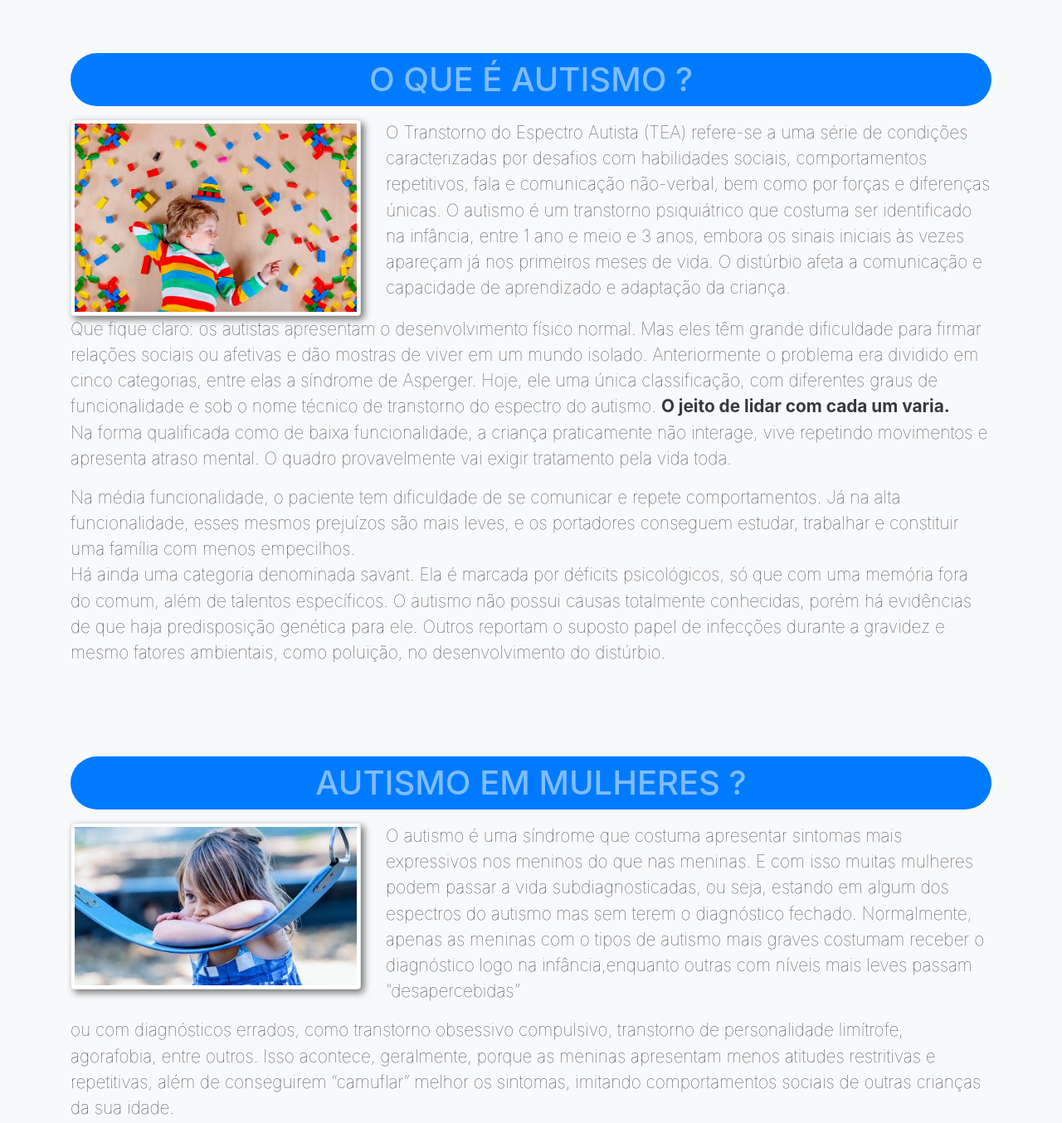
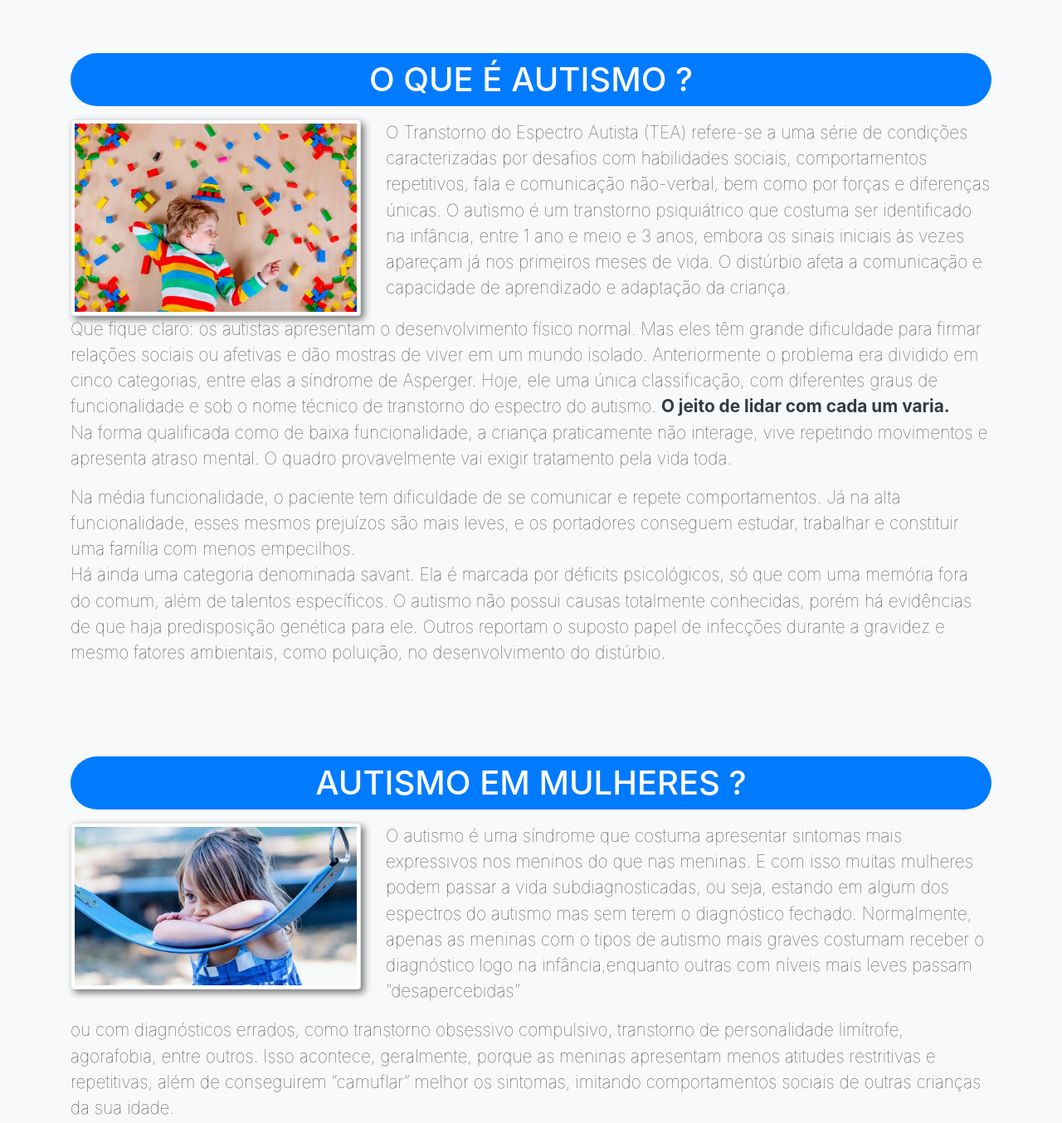
Before and after one commit to JoaoPauloRomualdo/autismo.github.io, a plain HTML site: page src/index.html in a window 1280 px wide. Shown: the part 800-2154 px from the top of the page at 83% size. Drawn offline with Linux system fonts and the light colour scheme.

```diff
--- a/css/main.css
+++ b/css/main.css
@@ -104,7 +104,6 @@ header {
 
     .intro h1 {
         text-transform: none !important;
-
     }
 
     .img-animation{
--- a/src/index.html
+++ b/src/index.html
@@ -82,7 +82,7 @@
 
             <!-- O QUE E AUTISMO -->
             <div class="container intro">
-                <h1 class="text-center bg-primary p-2 mb-3 text-white-50 text-uppercase rounded-pill">
+                <h1 class="text-center bg-primary p-2 mb-3 text-white text-uppercase rounded-pill">
                     O que é Autismo ?
                 </h1>
 
@@ -141,7 +141,7 @@
             <!-- AUTISMO EM MULHERES -->
             <div class="container intro">
 
-                <h1 class="text-center bg-primary p-2 mt-5 mb-3 text-white-50 text-uppercase rounded-pill">
+                <h1 class="text-center bg-primary p-2 mt-5 mb-3 text-white text-uppercase rounded-pill">
                     Autismo em Mulheres ?
                 </h1>
                 <div class="row">
@@ -188,7 +188,7 @@
 
             <!-- TIPOS DE AUTISMO -->
             <div class="container intro">
-                <h1 class="text-center bg-primary p-2 mb-3 text-white-50 text-uppercase rounded-pill">
+                <h1 class="text-center bg-primary p-2 mb-3 text-white text-uppercase rounded-pill">
                     Quais tipos de Autismo existe ?
                 </h1>
                 <div class="row">
```
